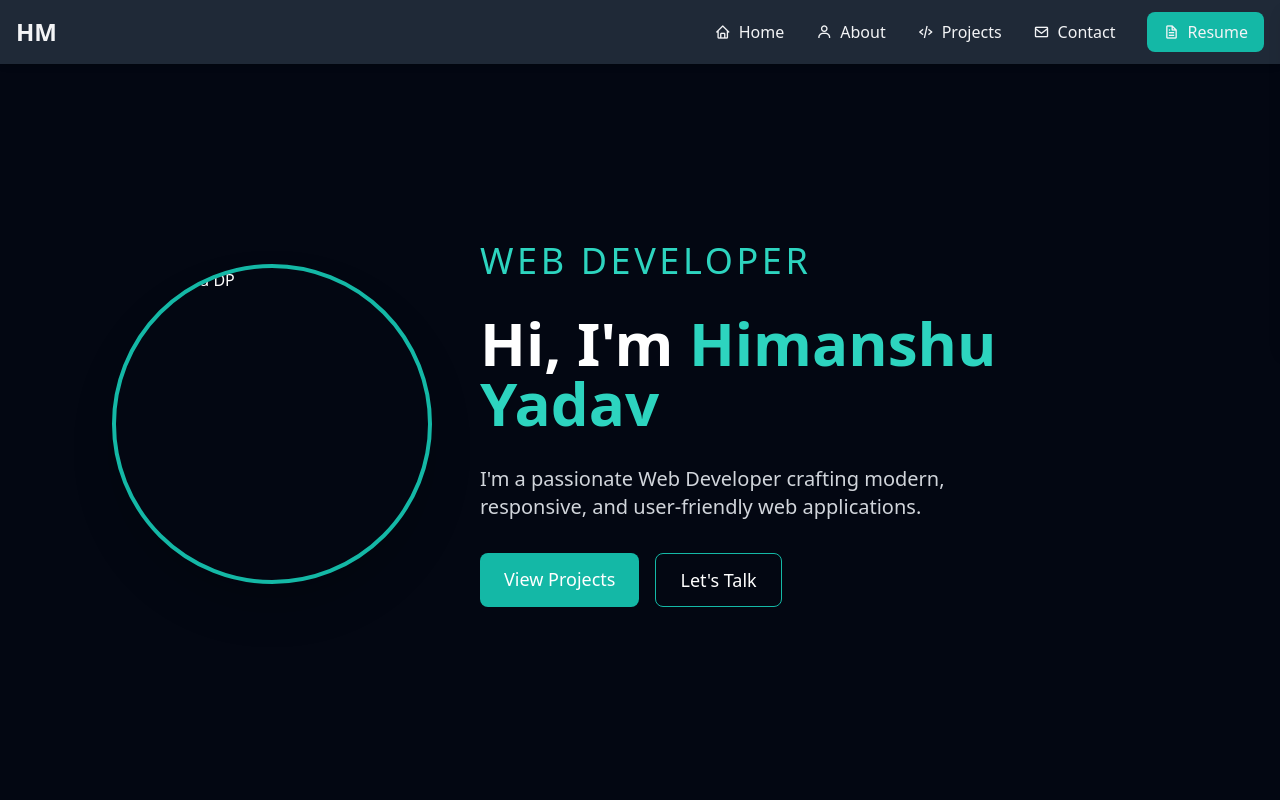
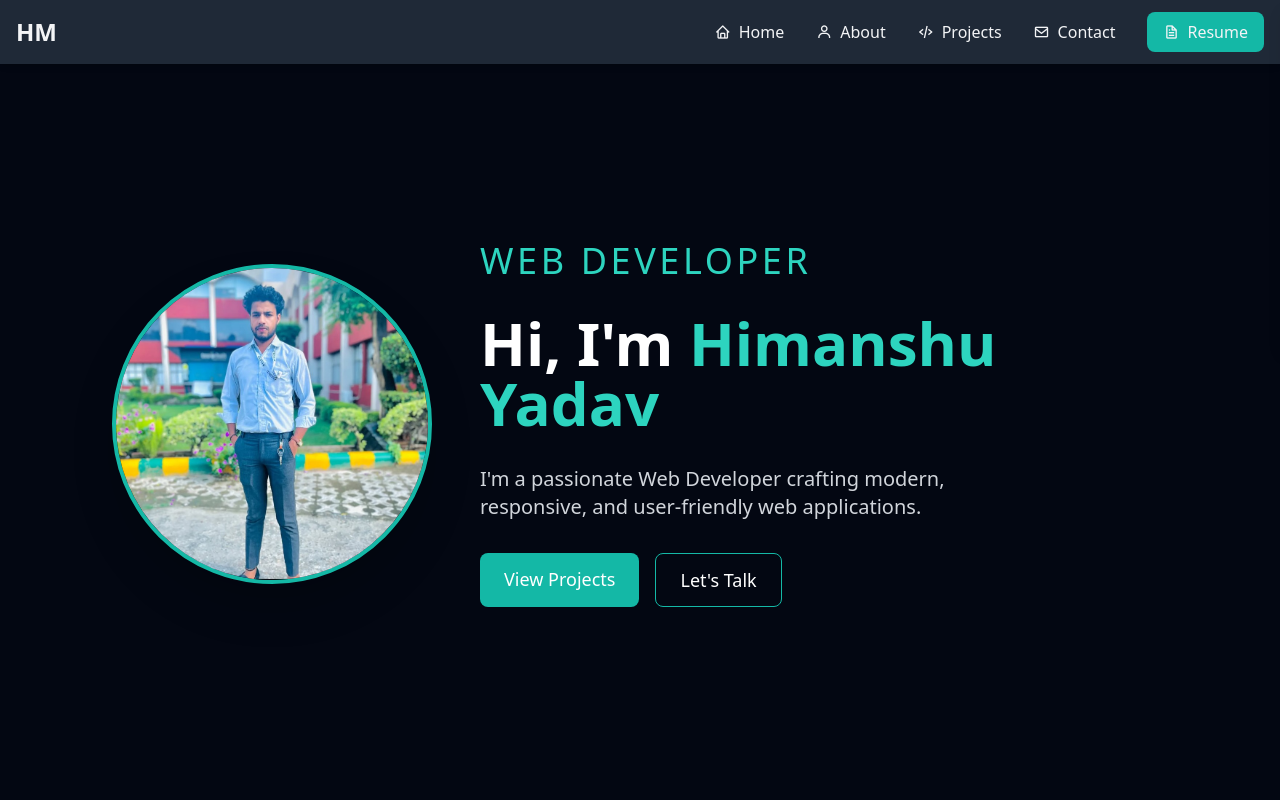
Before and after one commit to Himanshuyadav129/Myportfolio, a plain HTML site: page index.html in a window 1280 px wide. Shown: the top 800 px of the page. Drawn offline with nearby package versions, Linux system fonts and the light colour scheme.

Commit message:
Update profile image source to GitHub link

```diff
--- a/index.html
+++ b/index.html
@@ -124,7 +124,7 @@
 
       <!-- Profile Image -->
       <div class="flex-shrink-0">
-        <img id="dp" src="assets/dp.png.jpg" alt="Himanshu DP"
+        <img id="dp" src="https://github.com/Himanshuyadav129/Myportfolio/blob/main/assets/dp.png" alt="Himanshu DP"
              class="w-40 h-40 sm:w-56 sm:h-56 md:w-72 md:h-72 lg:w-80 lg:h-80 rounded-full border-4 border-teal-500 object-cover shadow-2xl" />
       </div>
 
```
